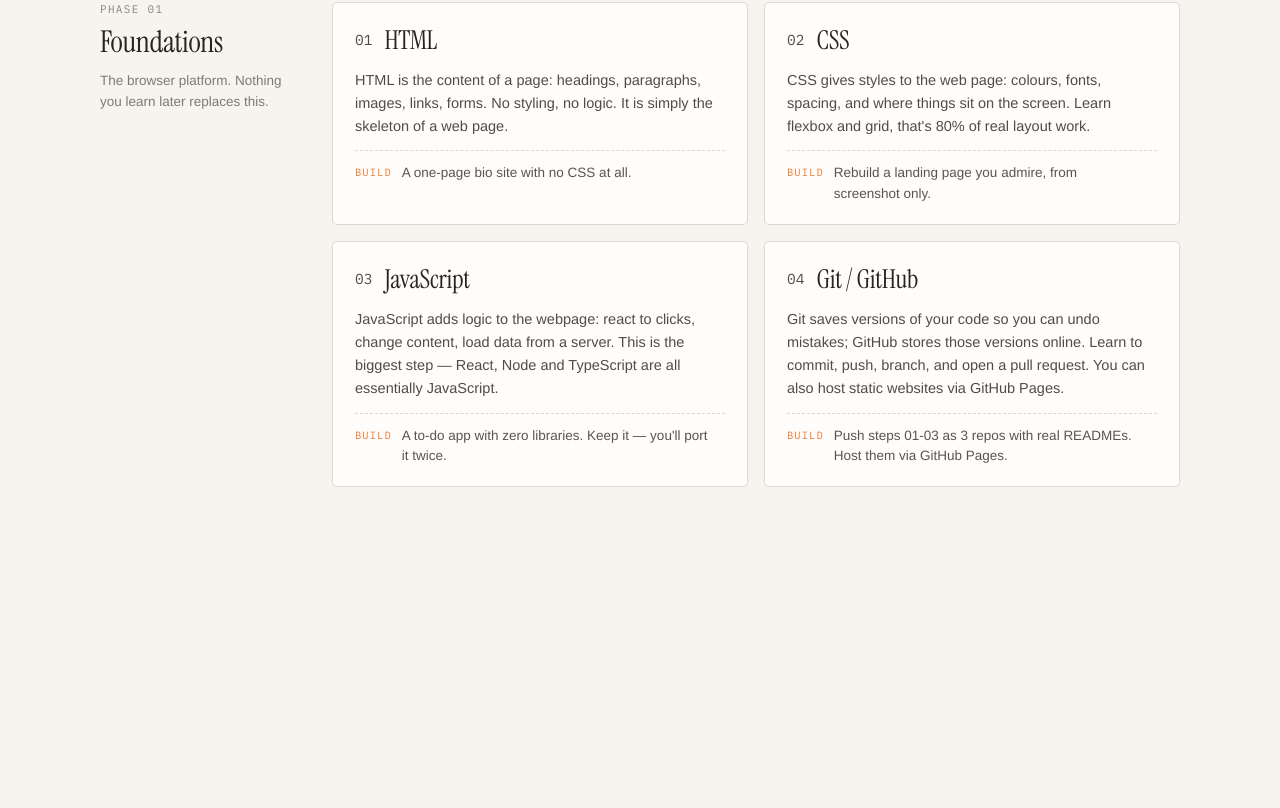
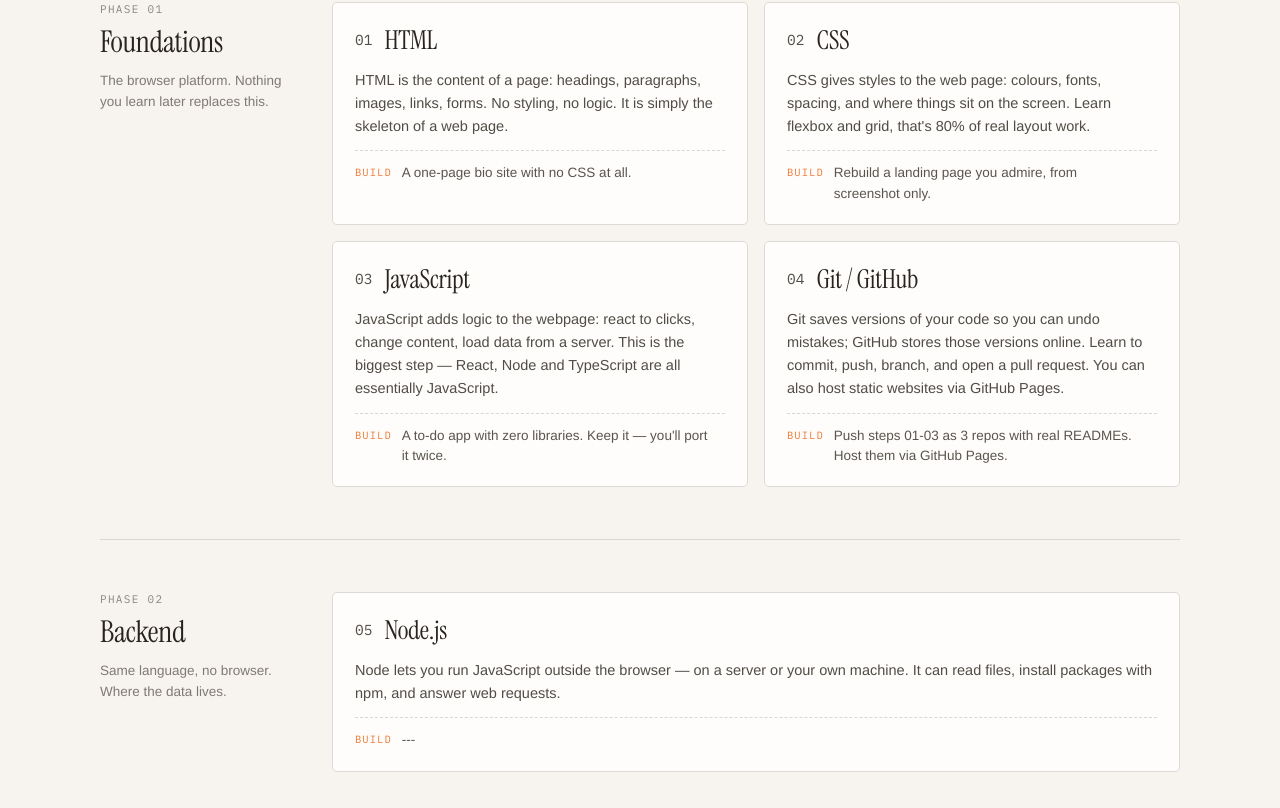
Before and after one commit to AdamKirikisla/learning-fullstack-js, a React (Vite) app in the folder learning-fullstack-js/: page / in a window 1280 px wide. Shown: the part 472-1280 px from the top of the page. Before the commit the page ends 1107 px from the top, so only its background shows below. Built offline with nearby package versions, Linux system fonts and the light colour scheme.

Commit message:
add Node.js card

```diff
--- a/learning-fullstack-js/src/Components/Main/Backend.jsx
+++ b/learning-fullstack-js/src/Components/Main/Backend.jsx
@@ -1,6 +1,17 @@
+import NodeJs from "./Backend/NodeJs"
+
 export default function Backend(){
     return(
-        <>
-        </>
-    )
+            <section className="phase">
+              <div className="phase-desc">
+                <p>PHASE 02</p>
+                <h2>Backend</h2>
+                <p>Same language, no browser. Where the data lives.</p>
+              </div>
+              <div className="phase-grid">
+                <NodeJs />
+
+              </div>
+            </section>
+        )
 }
--- /dev/null
+++ b/learning-fullstack-js/src/Components/Main/Backend/NodeJs.jsx
@@ -0,0 +1,17 @@
+export default function NodeJs(){
+    return(
+        <div className="card">
+            <div className="card-head">
+                <p className="step">05</p>
+                <h2>Node.js</h2>
+            </div>
+            <p>Node lets you run JavaScript outside the browser —
+                on a server or your own machine. It can read files,
+                install packages with npm, and answer web requests.</p>
+            <div className="build">
+                <span>Build</span>
+                <p>---</p>
+            </div>
+        </div>
+    )
+}
```
